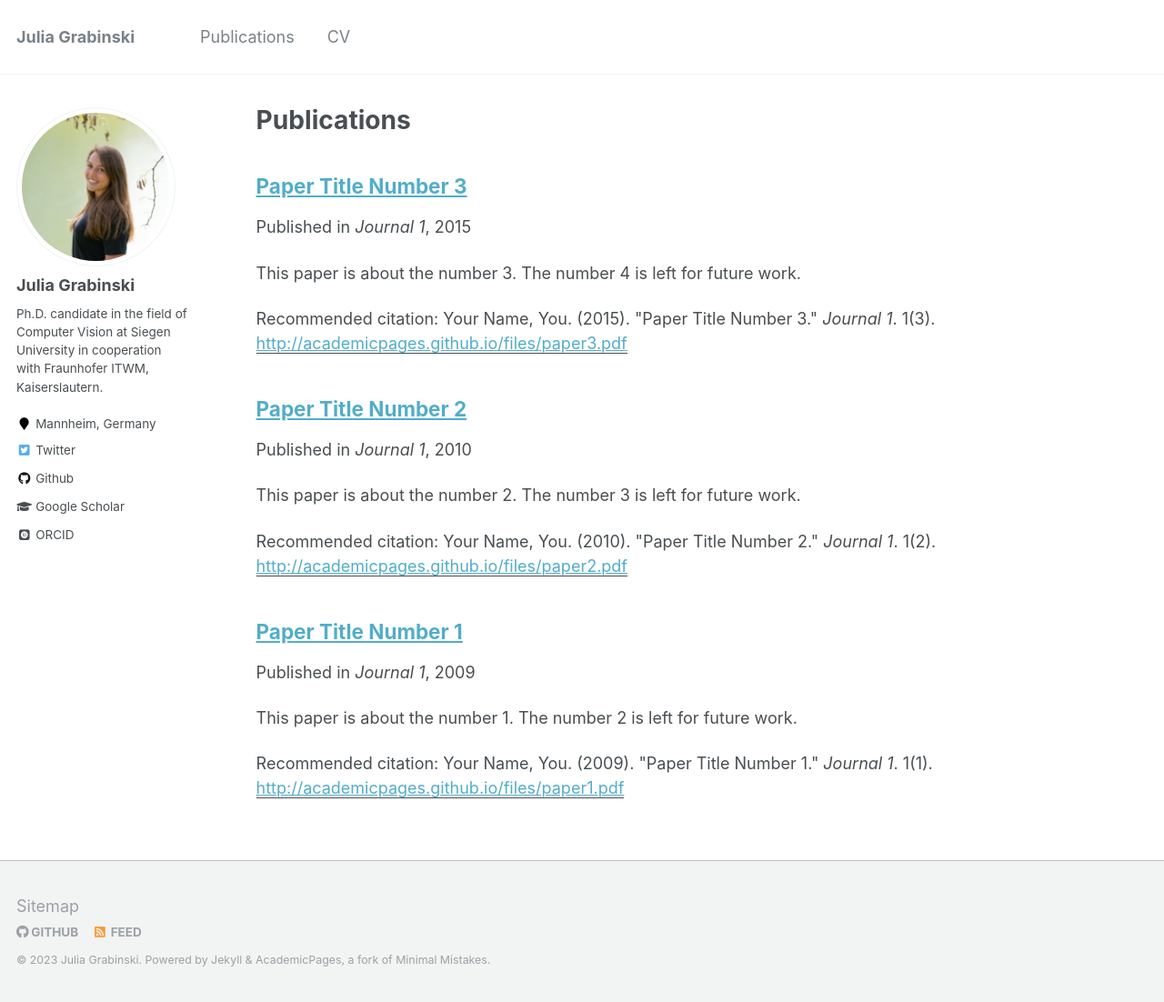
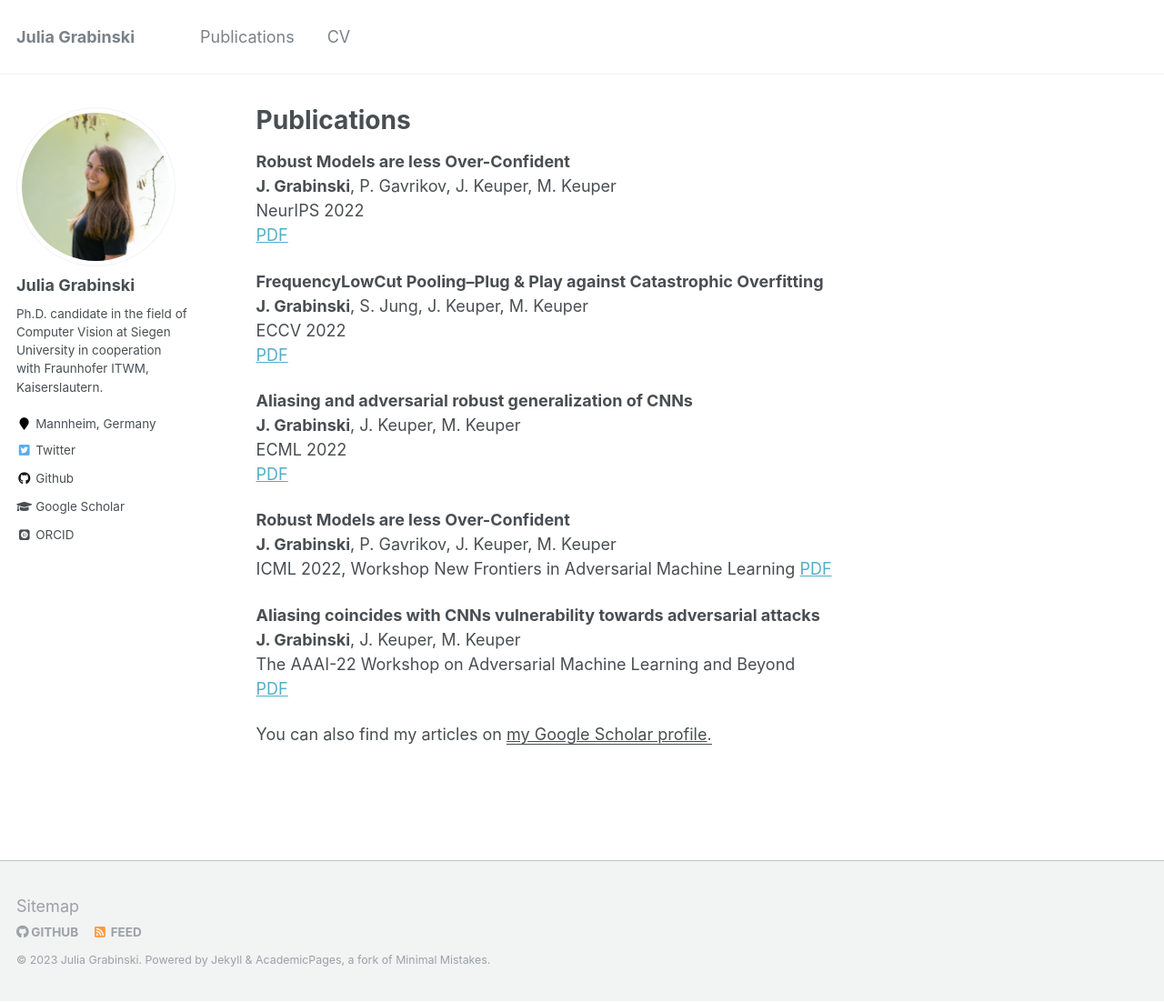
Before and after one commit to GeJulia/gejulia.github.io, a Jekyll site: the page built from _pages/publications.md, in a window 1280 px wide and 1102 px high. Shown: the whole window at 91% size. Built offline with Jekyll 4.4.1, drawn with Linux system fonts in a browser that asks for light colours; some web fonts are replaced.

Commit message:
Update publications.md

```diff
--- a/_pages/publications.md
+++ b/_pages/publications.md
@@ -5,12 +5,31 @@ permalink: /publications/
 author_profile: true
 ---
 
-{% if author.googlescholar %}
-  You can also find my articles on <u><a href="{{author.googlescholar}}">my Google Scholar profile</a>.</u>
-{% endif %}
+**Robust Models are less Over-Confident**
+**J. Grabinski**, P. Gavrikov, J. Keuper, M. Keuper
+NeurIPS 2022
+[PDF](https://openreview.net/forum?id=5K3uopkizS)
 
-{% include base_path %}
 
-{% for post in site.publications reversed %}
-  {% include archive-single.html %}
-{% endfor %}
+**FrequencyLowCut Pooling--Plug & Play against Catastrophic Overfitting**
+**J. Grabinski**, S. Jung, J. Keuper, M. Keuper
+ECCV 2022
+[PDF](https://www.ecva.net/papers/eccv_2022/papers_ECCV/papers/136740036.pdf)
+
+**Aliasing and adversarial robust generalization of CNNs**
+**J. Grabinski**, J. Keuper, M. Keuper
+ECML 2022
+[PDF](https://link.springer.com/article/10.1007/s10994-022-06222-8)
+
+**Robust Models are less Over-Confident**
+**J. Grabinski**, P. Gavrikov, J. Keuper, M. Keuper
+ICML 2022, Workshop New Frontiers in Adversarial Machine Learning
+[PDF](https://arxiv.org/pdf/2210.05938.pdf)
+
+
+**Aliasing coincides with CNNs vulnerability towards adversarial attacks**
+**J. Grabinski**, J. Keuper, M. Keuper
+The AAAI-22 Workshop on Adversarial Machine Learning and Beyond
+[PDF](https://openreview.net/forum?id=vKc1mLxBebP)
+
+You can also find my articles on <u><a href="{{author.googlescholar}}">my Google Scholar profile</a>.</u>
```
